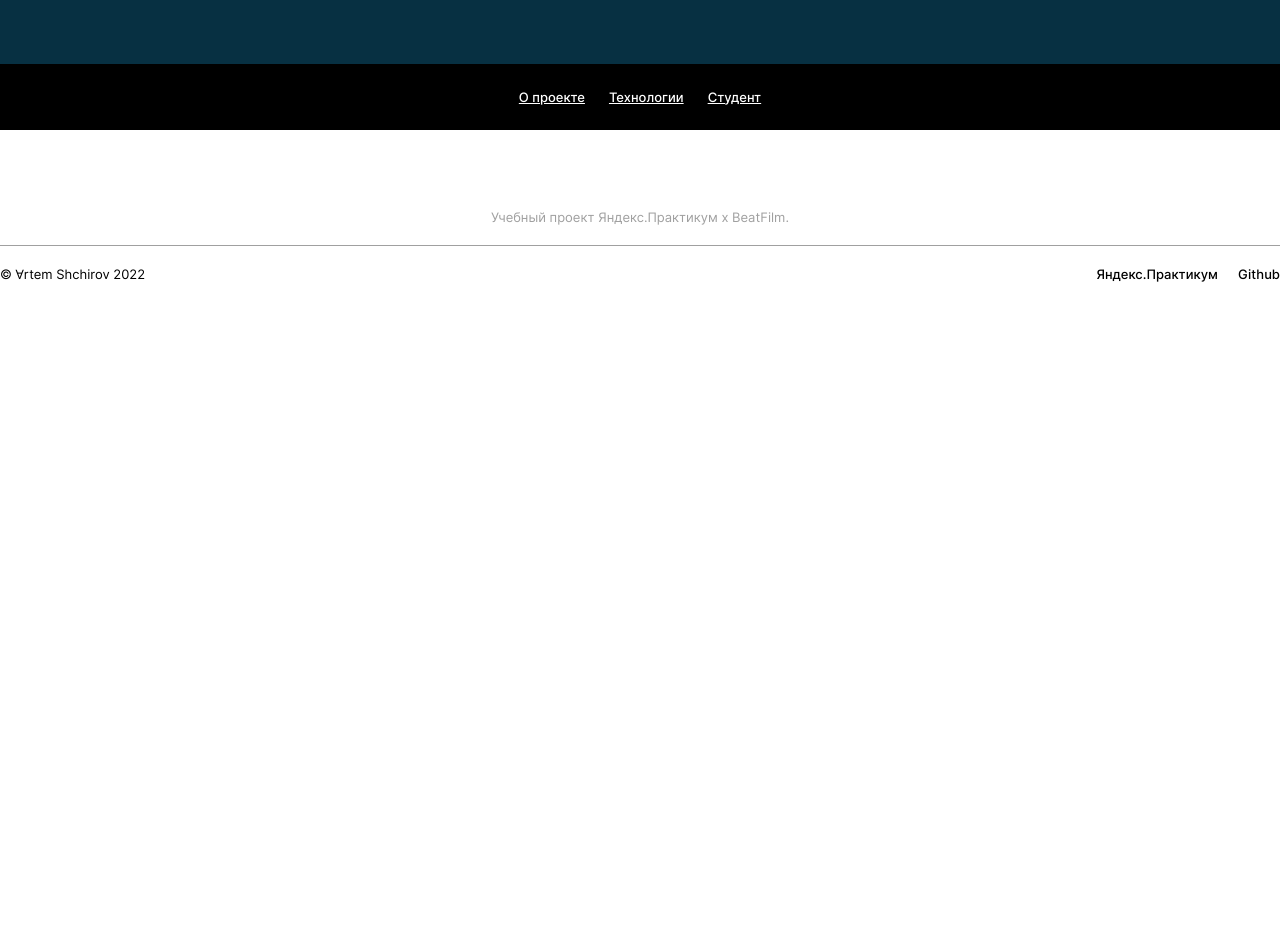
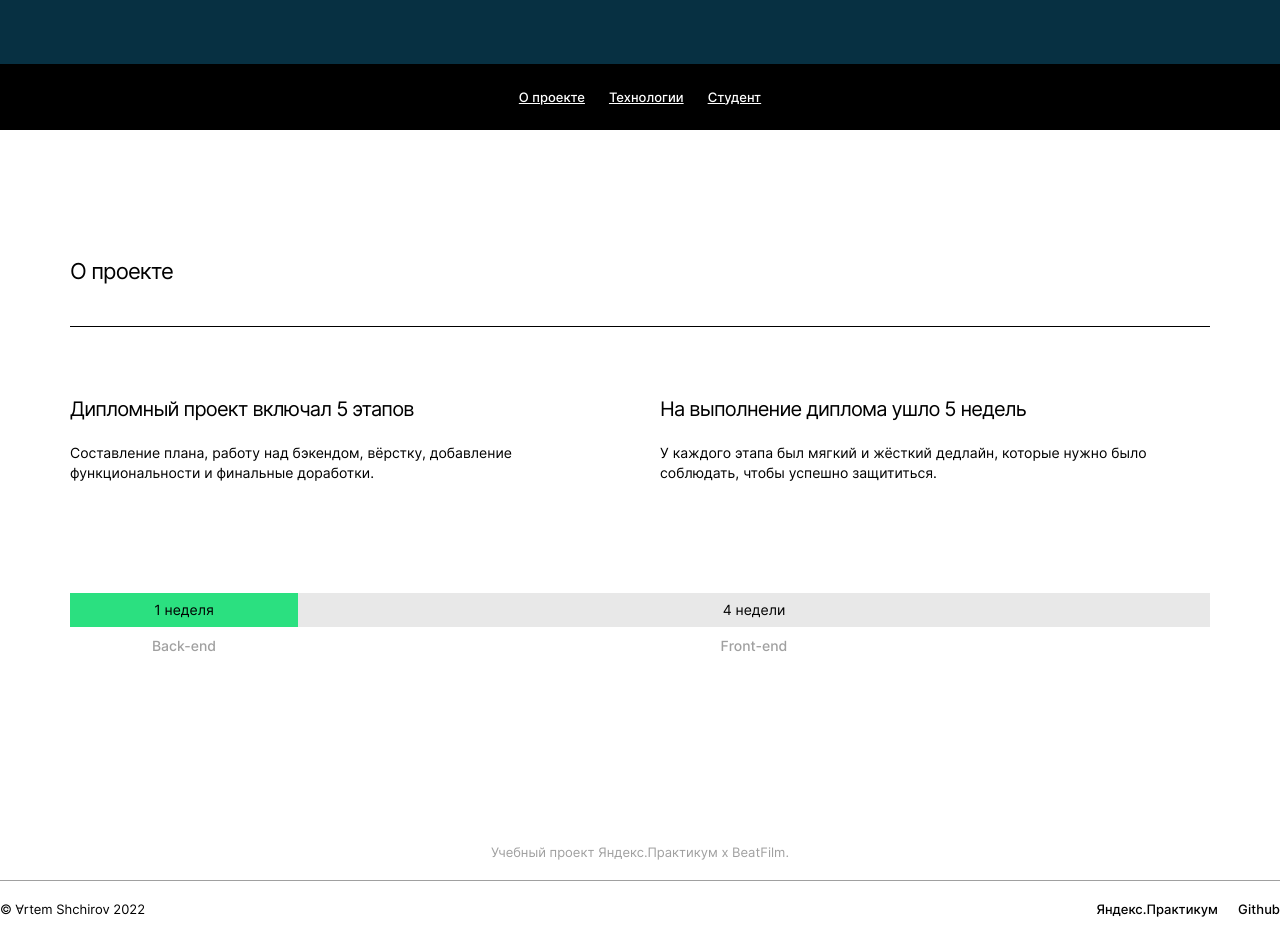
Before and after one commit to artemshchirov/movies-explorer-frontend, a React (Create React App) app: page / in a window 1280 px wide. Shown: the part 580-1517 px from the top of the page. Before the commit the page ends 882 px from the top, so only its background shows below. Built offline with nearby package versions, Linux system fonts and the light colour scheme.

Commit message:
add AboutProject, refactor Header

```diff
--- a/src/components/Main/AboutProject/AboutProject.css
+++ b/src/components/Main/AboutProject/AboutProject.css
@@ -0,0 +1,201 @@
+.about {
+  padding: 70px 18px 69px;
+  color: #000;
+  box-sizing: border-box;
+}
+
+.page__about {
+  margin: 0 auto;
+  max-width: 1280px;
+}
+
+.about__wrapper {
+  padding-bottom: 28px;
+  border-bottom: 1px solid #000;
+}
+
+.about__subject {
+  font-weight: 400;
+  font-size: 18px;
+  line-height: 1.22;
+  letter-spacing: -0.04em;
+}
+
+.about__articles {
+  padding: 60px 0;
+  display: flex;
+  flex-direction: column;
+  justify-content: space-around;
+  align-items: center;
+}
+
+.about__container {
+  max-width: 319px;
+  padding-bottom: 56px;
+}
+
+.about__container:last-of-type {
+  padding-bottom: 0;
+}
+
+.about__title {
+  margin: 0;
+  font-weight: 400;
+  font-size: 18px;
+  line-height: 1.22;
+  letter-spacing: -0.04em;
+}
+
+.about__title_first {
+  padding-top: 60px;
+}
+
+.about__subtitle {
+  margin: 0;
+  padding-top: 16px;
+  font-weight: 400;
+  font-size: 11px;
+  line-height: 1.45;
+}
+
+.timeline {
+  margin: 0 auto;
+  max-width: 1140px;
+  display: flex;
+  justify-content: center;
+  align-items: center;
+}
+
+.timeline__container:first-of-type {
+  flex-basis: 20%;
+}
+
+.timeline__container:last-of-type {
+  flex-basis: 80%;
+}
+
+.timeline__rectangle {
+  height: 34px;
+  display: flex;
+  justify-content: center;
+  align-items: center;
+  min-width: 100px;
+  background-color: #2be080;
+}
+
+.frontend {
+  min-width: 184px;
+  background-color: #e8e8e8;
+  flex-basis: auto;
+}
+
+.timeline__weeks {
+  margin: 0;
+  font-size: 11px;
+  line-height: 1.18px;
+  color: #000;
+}
+
+.timeline__caption {
+  margin: 0;
+  padding-top: 10px;
+  font-weight: 500;
+  font-size: 11px;
+  line-height: 1.18;
+  text-align: center;
+  color: #a0a0a0;
+}
+
+@media screen and (min-width: 767px) {
+  .about {
+    padding: 90px 50px 93px 50px;
+  }
+
+  .about__wrapper {
+    padding-bottom: 23px;
+  }
+
+  .about__subject {
+    font-size: 22px;
+  }
+
+  .about__articles {
+    padding: 70px 0 93px 0;
+    flex-direction: row;
+    justify-content: space-around;
+    align-items: start;
+  }
+
+  .about__container:first-of-type {
+    padding: 0 30px 0 0;
+  }
+
+  .about__title {
+    font-size: 20px;
+    line-height: 1.2;
+  }
+
+  .about__subtitle {
+    padding-top: 22px;
+    font-size: 12px;
+    line-height: 1.5;
+  }
+
+  .timeline__weeks {
+    font-size: 14px;
+    line-height: 1.21;
+  }
+
+  .timeline__caption {
+    margin: 0;
+    padding-top: 11px;
+    font-size: 14px;
+    line-height: 1.21;
+  }
+}
+
+@media screen and (min-width: 1279px) {
+  .about {
+    padding: 110px 70px;
+  }
+
+  .about__subject {
+    font-size: 22px;
+  }
+
+  .about__articles {
+    padding: 70px 0 110px 0;
+    justify-content: center;
+  }
+
+  .about__container {
+    min-width: 550px;
+  }
+
+  .about__container:first-of-type {
+    padding: 0 40px 0 0;
+  }
+
+  .about__title {
+    font-size: 20px;
+    line-height: 1.2;
+  }
+
+  .about__subtitle {
+    padding-top: 22px;
+    font-size: 14px;
+    line-height: 1.43;
+  }
+
+  .timeline__weeks {
+    font-size: 14px;
+    line-height: 1.21;
+  }
+
+  .timeline__caption {
+    margin: 0;
+    padding-top: 11px;
+    font-size: 14px;
+    line-height: 1.21;
+  }
+}
--- a/src/components/Main/AboutProject/AboutProject.jsx
+++ b/src/components/Main/AboutProject/AboutProject.jsx
@@ -2,7 +2,45 @@ import './AboutProject.css';
 
 const AboutProject = () => {
   return (
-    <></>
+    <section className="about page__about">
+      <div className="about__wrapper">
+        <h2 className="about__subject">О&nbsp;проекте</h2>
+      </div>
+      <div className="about__articles">
+        <article className="about__container">
+          <h3 className="about__title">
+            Дипломный проект включал 5&nbsp;этапов
+          </h3>
+          <p className="about__subtitle">
+            Составление плана, работу над бэкендом, вёрстку, добавление
+            функциональности и&nbsp;финальные доработки.
+          </p>
+        </article>
+        <article className="about__container">
+          <h3 className="about__title">
+            На&nbsp;выполнение диплома ушло 5&nbsp;недель
+          </h3>
+          <p className="about__subtitle">
+            У&nbsp;каждого этапа был мягкий и&nbsp;жёсткий дедлайн, которые
+            нужно было соблюдать, чтобы успешно защититься.
+          </p>
+        </article>
+      </div>
+      <div className="timeline">
+        <div className="timeline__container backend">
+          <div className="timeline__rectangle">
+            <p className="timeline__weeks">1 неделя</p>
+          </div>
+          <p className="timeline__caption">Back-end</p>
+        </div>
+        <div className="timeline__container">
+          <div className="timeline__rectangle frontend">
+            <p className="timeline__weeks">4 недели</p>
+          </div>
+          <p className="timeline__caption">Front-end</p>
+        </div>
+      </div>
+    </section>
   );
 };
 
--- a/src/components/Main/Main.css
+++ b/src/components/Main/Main.css
@@ -1,17 +1,17 @@
-.content {
+.header-landing {
+  background-color: #073042;
 }
 
-.page__content {
-  /* padding: 0; */
-}
-
-.header-landing {
+.header-landing__wrapper {
+  margin: 0 auto;
   padding: 18px 14px;
   max-height: 74px;
+  max-width: 1280px;
+  width: 100%;
   display: flex;
   justify-content: space-between;
   align-items: center;
-  background-color: #073042;
+  box-sizing: border-box;
 }
 
 .header-landing__logo {
@@ -56,7 +56,7 @@
 }
 
 @media screen and (min-width: 768px) {
-  .header-landing {
+  .header-landing__wrapper {
     padding: 18px 30px;
   }
 
@@ -72,7 +72,7 @@
 }
 
 @media screen and (min-width: 1280px) {
-  .header-landing {
+  .header-landing__wrapper {
     padding: 18px 70px;
   }
 }
--- a/src/components/Main/Main.js
+++ b/src/components/Main/Main.js
@@ -12,6 +12,7 @@ const Main = () => {
   return (
     <>
       <header className="header-landing">
+        <div className="header-landing__wrapper">
           <Link className="header-landing__logo" to={'/'}>
             <img src={logo} alt="Логотип 'Movies Explorer'" />
           </Link>
@@ -24,10 +25,13 @@ const Main = () => {
             </li>
             <li>
               <Link className="header-landing__login" to="/signin">
-              <button className="header-landing__login-btn link">Войти</button>
+                <button className="header-landing__login-btn link">
+                  Войти
+                </button>
               </Link>
             </li>
           </ul>
+        </div>
       </header>
       <main className="content page__content">
         <Promo />
```
Also changed, not shown: src/components/Main/AboutProject/AboutProjecct.css (deleted). Lines whose indentation alone changed are shown as unchanged.
